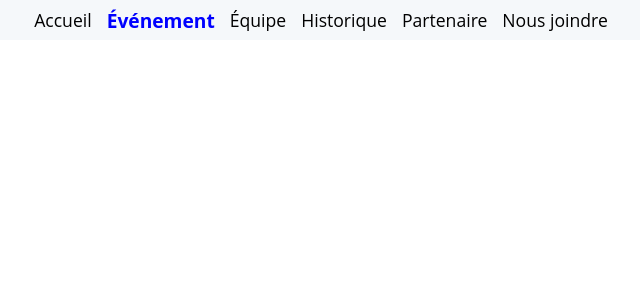
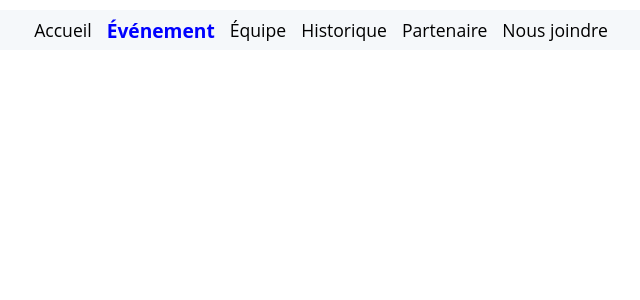
Before and after one commit to Sam17-beep/canoeBeton, a Next.js app: page /event in a window 1280 px wide. Shown: the top 300 px of the page, without its empty margins (319-959 px from the left). Built offline with nearby package versions, Linux system fonts and the light colour scheme.

Commit message:
style header

```diff
--- a/src/ui/bigComponents/Header.tsx
+++ b/src/ui/bigComponents/Header.tsx
@@ -65,13 +65,12 @@ const parent: CSSProperties | undefined = {
   justifyContent: 'center',
   alignItems: 'center',
   backgroundColor: '#f5f8fa',
-  width: '100%',
   height: '40px',
   gap: '15px',
   zIndex: '100',
-  marginBottom: '20px',
   position: 'relative',
   borderRadius: '4px',
+  margin: '10px',
 }
 
 export default Header
```
